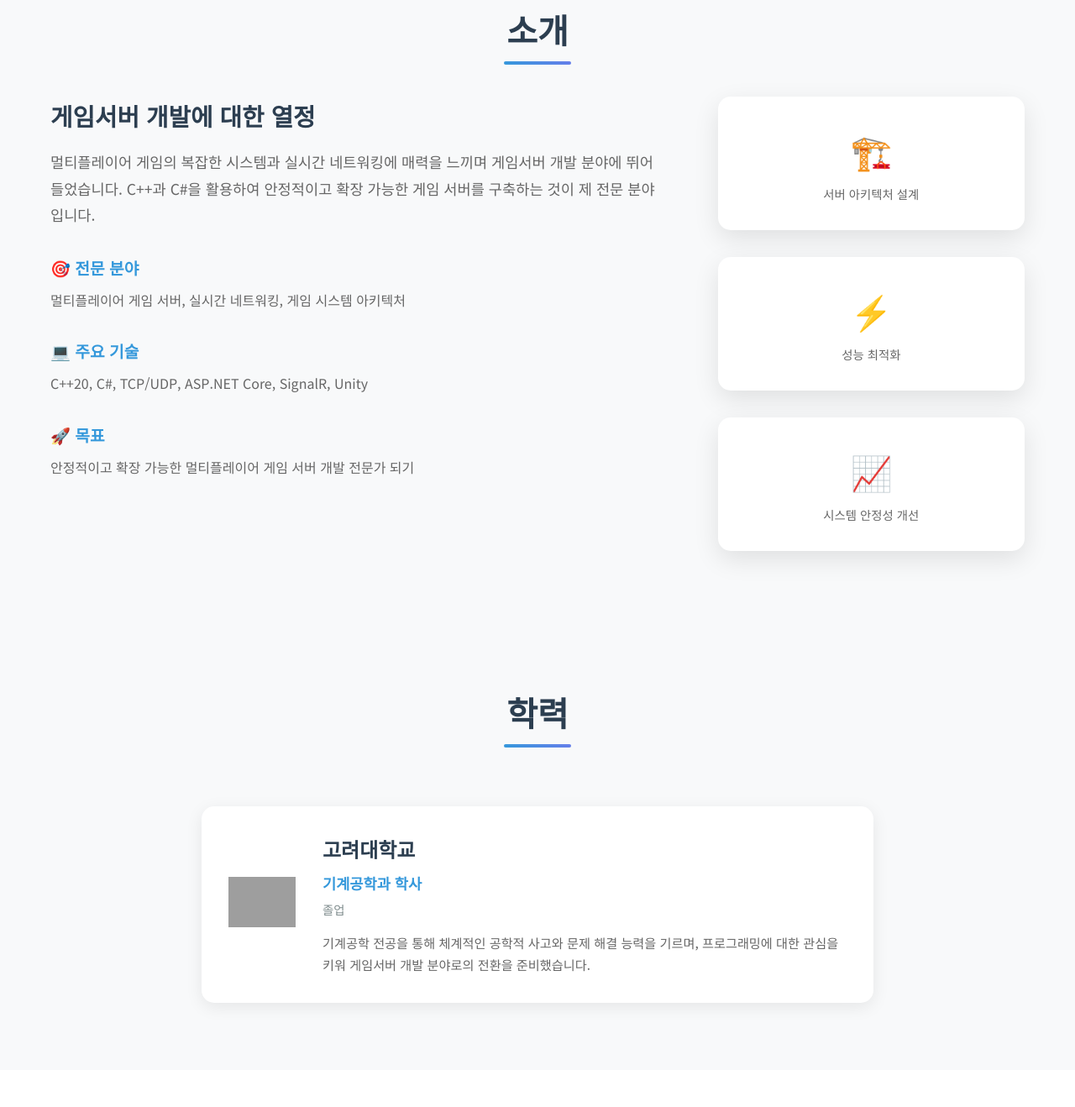
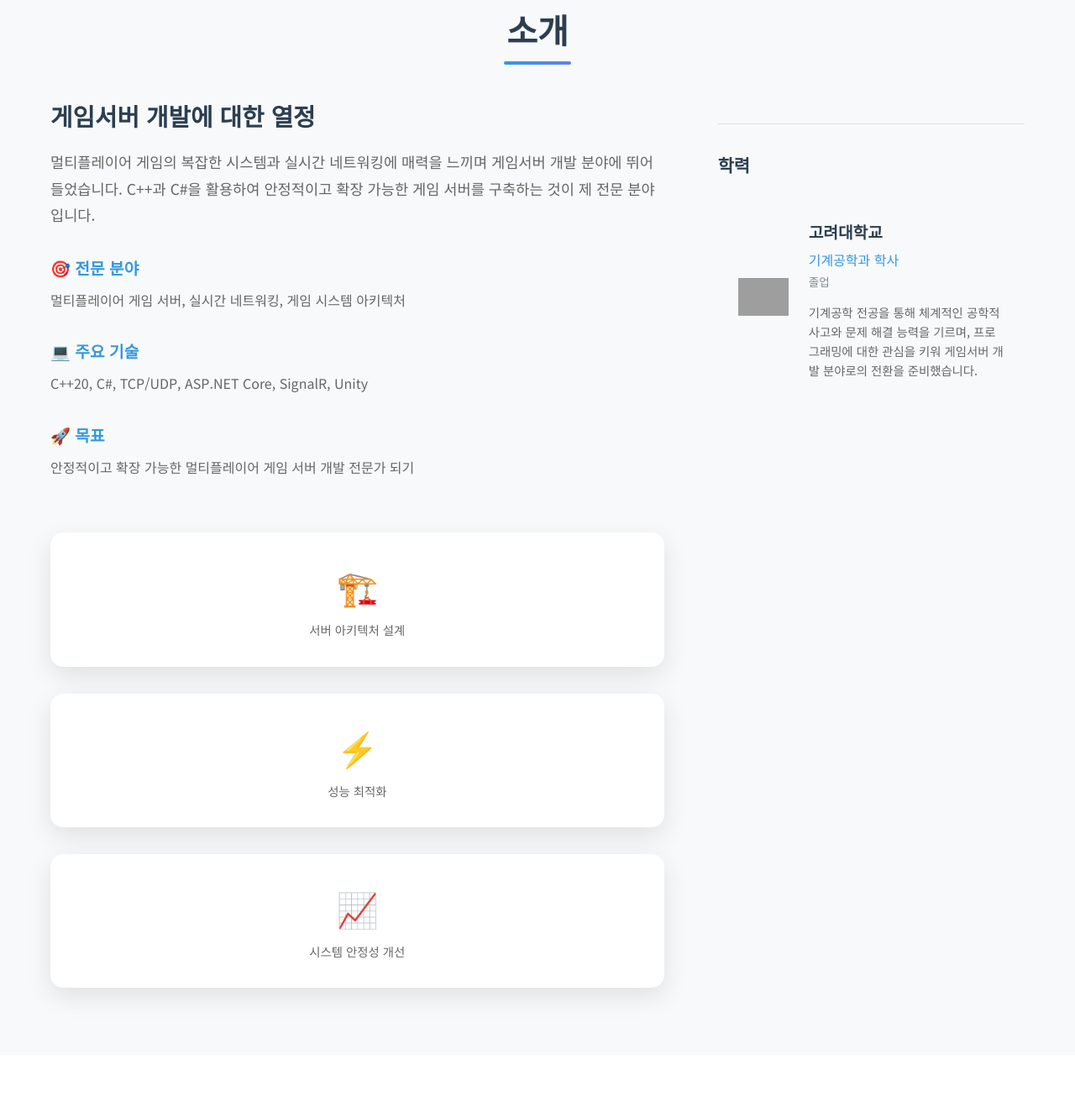
Before and after one commit to ArsnDev/Arsndev.github.io, a plain HTML site: page index.html in a window 1280 px wide. Shown: the part 602-1920 px from the top of the page at 84% size. Drawn offline with nearby package versions, Linux system fonts and the light colour scheme; grey boxes are pictures that could not be loaded.

Commit message:
Move education section into about section for better UX

```diff
--- a/index.html
+++ b/index.html
@@ -18,7 +18,6 @@
             <ul class="nav-menu">
                 <li class="nav-item"><a href="#home" class="nav-link">홈</a></li>
                 <li class="nav-item"><a href="#about" class="nav-link">소개</a></li>
-                <li class="nav-item"><a href="#education" class="nav-link">학력</a></li>
                 <li class="nav-item"><a href="#projects" class="nav-link">프로젝트</a></li>
                 <li class="nav-item"><a href="#skills" class="nav-link">기술스택</a></li>
                 <li class="nav-item"><a href="#contact" class="nav-link">연락처</a></li>
@@ -82,6 +81,26 @@
                         </div>
                     </div>
                 </div>
+
+                <!-- Education within About Section -->
+                <div class="about-education">
+                    <h3>학력</h3>
+                    <div class="education-item">
+                        <div class="education-logo">
+                            <img src="https://upload.wikimedia.org/wikipedia/commons/thumb/1/16/Korea_University_seal.svg/150px-Korea_University_seal.svg.png" alt="고려대학교 로고" class="university-logo">
+                        </div>
+                        <div class="education-details">
+                            <h4 class="university-name">고려대학교</h4>
+                            <p class="degree">기계공학과 학사</p>
+                            <p class="graduation-year">졸업</p>
+                            <div class="education-description">
+                                <p>기계공학 전공을 통해 체계적인 공학적 사고와 문제 해결 능력을 기르며,
+                                프로그래밍에 대한 관심을 키워 게임서버 개발 분야로의 전환을 준비했습니다.</p>
+                            </div>
+                        </div>
+                    </div>
+                </div>
+
                 <div class="about-stats">
                     <div class="stat-item">
                         <div class="stat-icon">🏗️</div>
@@ -94,29 +113,6 @@
                     <div class="stat-item">
                         <div class="stat-icon">📈</div>
                         <div class="stat-label">시스템 안정성 개선</div>
-                    </div>
-                </div>
-            </div>
-        </div>
-    </section>
-
-    <!-- Education Section -->
-    <section id="education" class="education">
-        <div class="container">
-            <h2 class="section-title">학력</h2>
-            <div class="education-content">
-                <div class="education-item">
-                    <div class="education-logo">
-                        <img src="https://upload.wikimedia.org/wikipedia/commons/thumb/1/16/Korea_University_seal.svg/150px-Korea_University_seal.svg.png" alt="고려대학교 로고" class="university-logo">
-                    </div>
-                    <div class="education-details">
-                        <h3 class="university-name">고려대학교</h3>
-                        <p class="degree">기계공학과 학사</p>
-                        <p class="graduation-year">졸업</p>
-                        <div class="education-description">
-                            <p>기계공학 전공을 통해 체계적인 공학적 사고와 문제 해결 능력을 기르며,
-                            프로그래밍에 대한 관심을 키워 게임서버 개발 분야로의 전환을 준비했습니다.</p>
-                        </div>
                     </div>
                 </div>
             </div>
@@ -395,7 +391,6 @@
                 </div>
                 <div class="footer-links">
                     <a href="#home">홈</a>
-                    <a href="#education">학력</a>
                     <a href="#projects">프로젝트</a>
                     <a href="#contact">연락처</a>
                 </div>
--- a/styles.css
+++ b/styles.css
@@ -308,32 +308,33 @@ section {
     font-weight: 500;
 }
 
-/* Education Section */
-.education {
-    padding: 80px 0;
-    background: #f8f9fa;
+/* Education within About Section */
+.about-education {
+    margin: 2rem 0;
+    padding: 2rem 0;
+    border-top: 1px solid #e0e0e0;
 }
 
-.education-content {
-    max-width: 800px;
-    margin: 0 auto;
-    padding-top: 2rem;
+.about-education h3 {
+    font-size: 1.3rem;
+    font-weight: 600;
+    color: #2c3e50;
+    margin-bottom: 1.5rem;
 }
 
 .education-item {
     display: flex;
     align-items: center;
-    gap: 2rem;
-    padding: 2rem;
-    background: white;
-    border-radius: 15px;
-    box-shadow: 0 5px 20px rgba(0, 0, 0, 0.08);
+    gap: 1.5rem;
+    padding: 1.5rem;
+    background: #f8f9fa;
+    border-radius: 12px;
     transition: transform 0.3s ease, box-shadow 0.3s ease;
 }
 
 .education-item:hover {
-    transform: translateY(-5px);
-    box-shadow: 0 10px 30px rgba(0, 0, 0, 0.12);
+    transform: translateY(-3px);
+    box-shadow: 0 5px 15px rgba(0, 0, 0, 0.1);
 }
 
 .education-logo {
@@ -341,10 +342,10 @@ section {
 }
 
 .university-logo {
-    width: 80px;
-    height: 80px;
+    width: 60px;
+    height: 60px;
     object-fit: contain;
-    border-radius: 10px;
+    border-radius: 8px;
 }
 
 .education-details {
@@ -352,29 +353,29 @@ section {
 }
 
 .university-name {
-    font-size: 1.5rem;
-    font-weight: 700;
+    font-size: 1.2rem;
+    font-weight: 600;
     color: #2c3e50;
-    margin-bottom: 0.5rem;
+    margin-bottom: 0.3rem;
 }
 
 .degree {
-    font-size: 1.1rem;
+    font-size: 1rem;
     color: #3498db;
-    font-weight: 600;
-    margin-bottom: 0.3rem;
+    font-weight: 500;
+    margin-bottom: 0.2rem;
 }
 
 .graduation-year {
-    font-size: 0.9rem;
+    font-size: 0.85rem;
     color: #7f8c8d;
-    margin-bottom: 1rem;
+    margin-bottom: 0.8rem;
 }
 
 .education-description p {
     color: #666;
-    line-height: 1.7;
-    font-size: 0.95rem;
+    line-height: 1.6;
+    font-size: 0.9rem;
 }
 
 /* Projects Section */
@@ -771,20 +772,25 @@ section {
         justify-content: center;
     }
 
+    .about-education {
+        margin: 1.5rem 0;
+        padding: 1.5rem 0;
+    }
+
     .education-item {
         flex-direction: column;
         text-align: center;
-        gap: 1.5rem;
-        padding: 1.5rem;
+        gap: 1rem;
+        padding: 1.2rem;
     }
 
     .university-logo {
-        width: 60px;
-        height: 60px;
+        width: 50px;
+        height: 50px;
     }
 
     .university-name {
-        font-size: 1.3rem;
+        font-size: 1.1rem;
     }
 }
 
```
